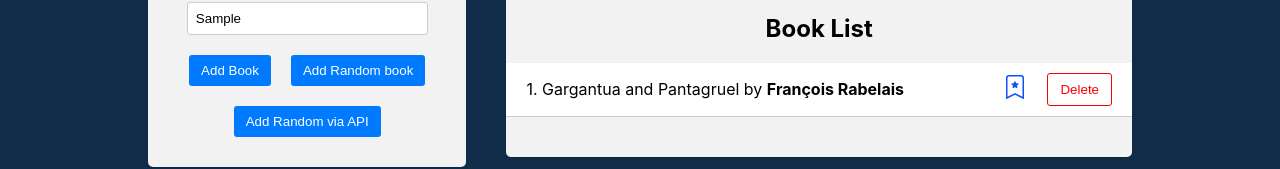
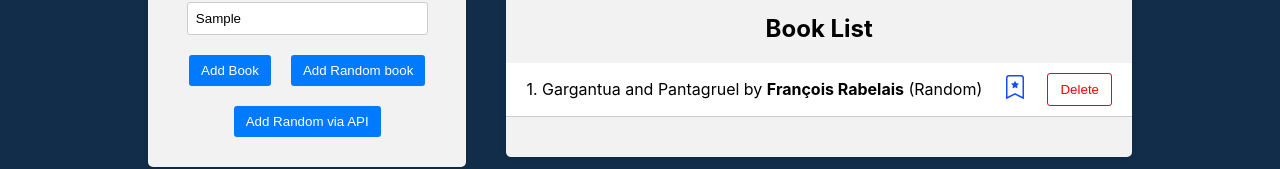
Before and after one commit to timofey1704/Book-Library-app, a React (Create React App) app in the folder frontend/: page / in a window 1280 px wide. Both pictures are taken after typing "Sample", "Sample" into the empty fields and a click on the button "Add Random book". Shown: the part 312-481 px from the top of the page. Built offline with nearby package versions, Linux system fonts and the light colour scheme.

Commit message:
BL-12 add book source

```diff
--- a/frontend/src/components/BookForm/BookForm.js
+++ b/frontend/src/components/BookForm/BookForm.js
@@ -14,14 +14,14 @@ const BookForm = () => {
   const handleAddRandomBook = () => {
     const randomIndex = Math.floor(Math.random() * booksData.length) // получение случайной книги от 1 до n где n = длина массива
     const randomBook = booksData[randomIndex]
-    dispatch(addBook(createBookWithID(randomBook))) // получение действия типа ADD_BOOK с payload книгой с присвоенным ID
+    dispatch(addBook(createBookWithID(randomBook, 'Random'))) // получение действия типа ADD_BOOK с payload книгой с присвоенным ID
   }
 
   const handleSubmit = (e) => {
     e.preventDefault()
 
     if (title && author) {
-      const book = createBookWithID({ title, author })
+      const book = createBookWithID({ title, author }, 'Manual')
       dispatch(addBook(book))
       setTitle('')
       setAuthor('')
@@ -32,7 +32,7 @@ const BookForm = () => {
       const res = await axios.get('http://localhost:4000/random-book')
       if (res?.data?.title && res?.data?.author) {
         // синтаксис ?. позволяет избежать ошибки can't read properties of undefiend если res.data == undefiend
-        dispatch(addBook(createBookWithID(res.data)))
+        dispatch(addBook(createBookWithID(res.data, 'API')))
       }
     } catch (error) {
       console.log('Error fetching random book', error)
--- a/frontend/src/components/BookList/BookList.js
+++ b/frontend/src/components/BookList/BookList.js
@@ -60,7 +60,8 @@ const BookList = () => {
             <li key={book.id}>
               <div className="book-info">
                 {++index}. {highlightMatch(book.title, titleFilter)} by{' '}
-                <strong>{highlightMatch(book.author, authorFilter)}</strong>
+                <strong>{highlightMatch(book.author, authorFilter)}</strong> (
+                {book.source})
               </div>
               <div className="book-actions">
                 <span onClick={() => handleToggleFavorite(book.id)}>
--- a/frontend/src/utils/createBookWithID.js
+++ b/frontend/src/utils/createBookWithID.js
@@ -1,7 +1,8 @@
 import { v4 as uuidv4 } from 'uuid'
-const createBookWithID = (book) => {
+const createBookWithID = (book, source) => {
   return {
     ...book,
+    source,
     isFavorite: false,
     id: uuidv4(),
   }
```
